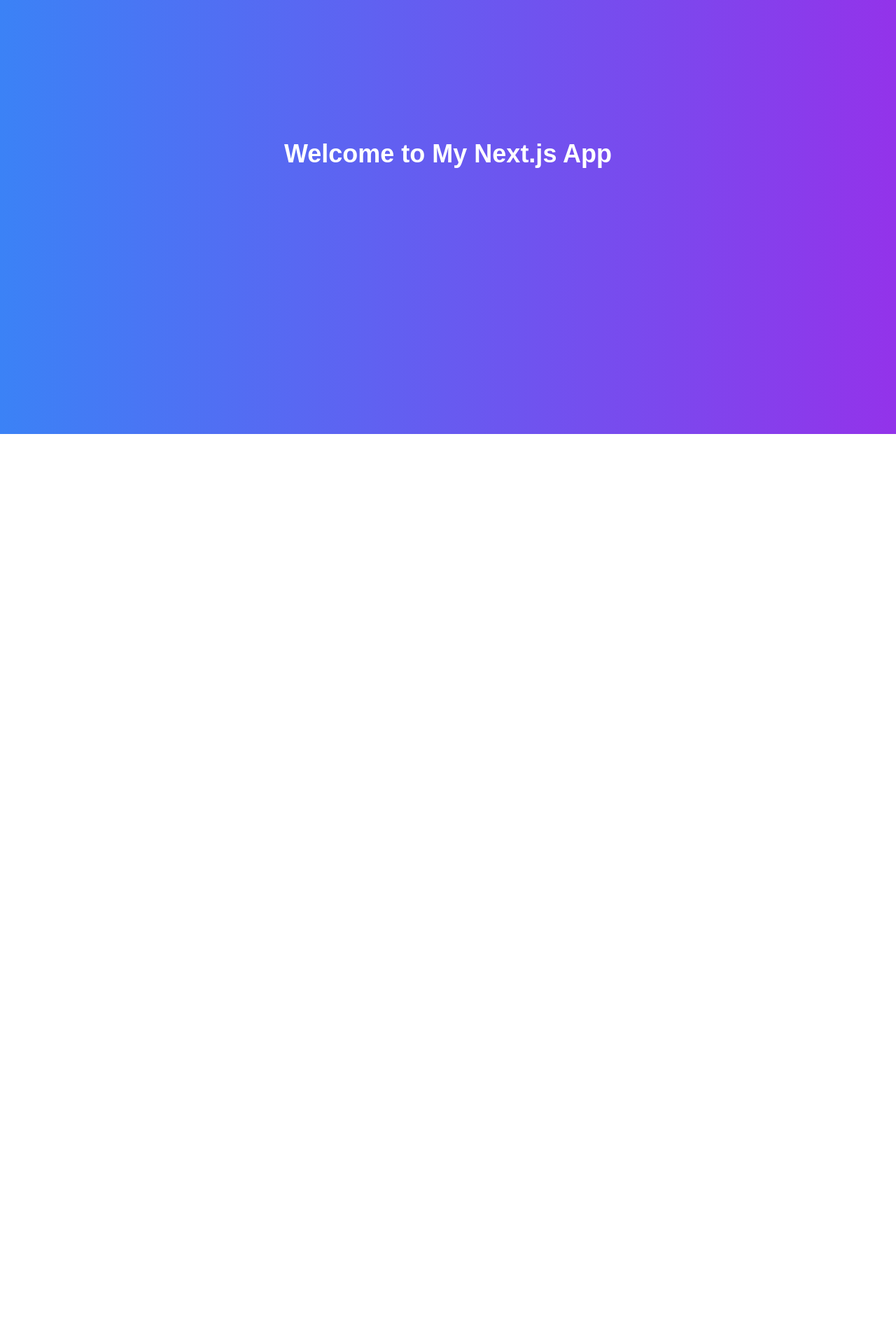
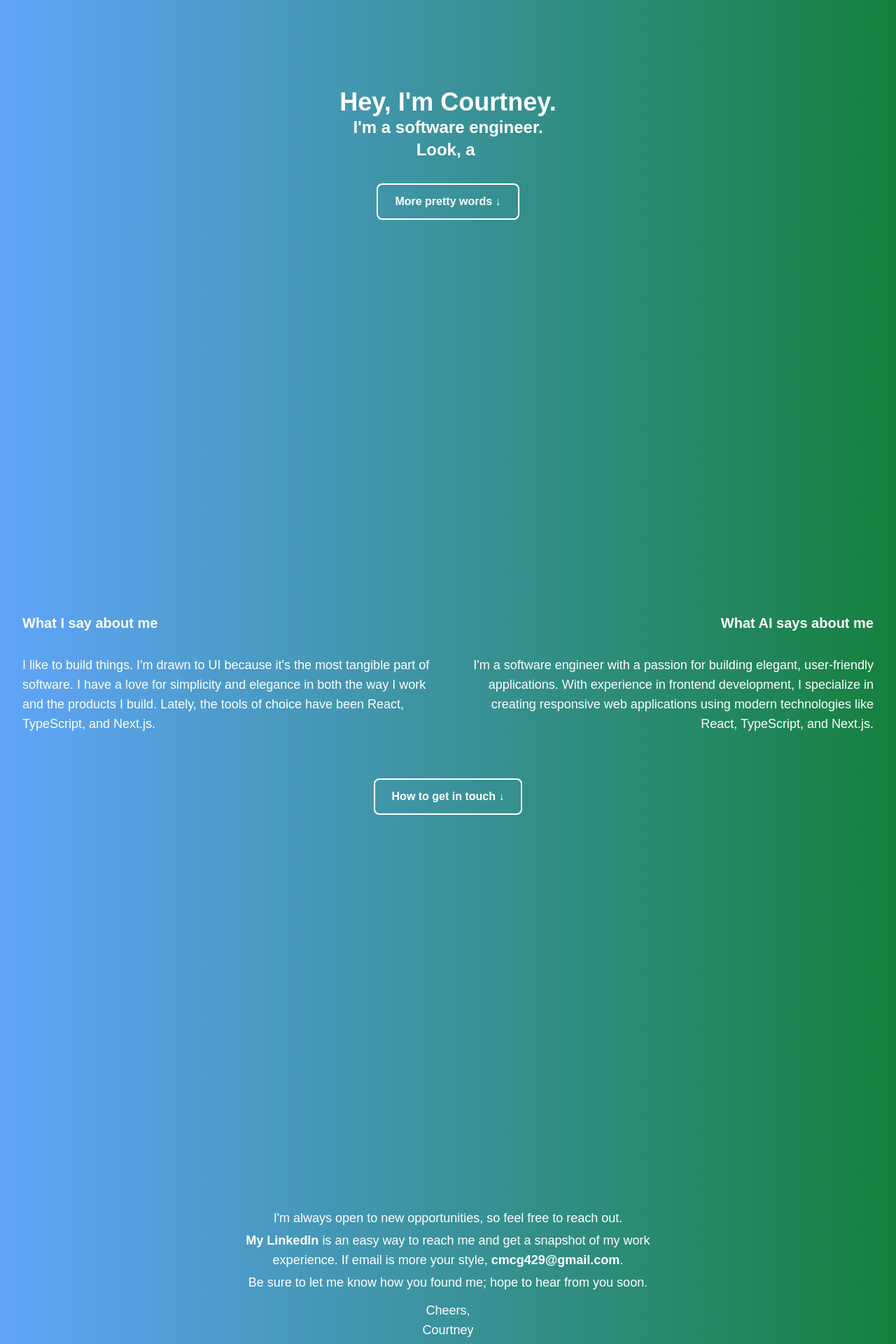
Before and after one commit to cmcgorrill/cmcgorrill.github.io, a Next.js app: page / in a window 1280 px wide. Shown: the part 180-2100 px from the top of the page at 70% size. Before the commit the page ends 800 px from the top, so only its background shows below. Built offline with nearby package versions, Linux system fonts and the light colour scheme.

Commit message:
website content, short n sweet

```diff
--- a/src/app/layout.tsx
+++ b/src/app/layout.tsx
@@ -14,8 +14,8 @@
 });
 
 export const metadata: Metadata = {
-  title: "Create Next App",
-  description: "Generated by create next app",
+  title: "Courtney McGorrill",
+  description: "Courtney McGorrill's portfolio",
 };
 
 export default function RootLayout({
--- a/src/app/page.tsx
+++ b/src/app/page.tsx
@@ -1,10 +1,93 @@
+"use client"
+
+import { TypeAnimation } from 'react-type-animation'
 
 export default function Home() {
   return (
-    <div className="flex items-center justify-center min-h-screen bg-gradient-to-r from-blue-500 to-purple-600">
-      <h1 className="text-4xl font-bold text-white text-center">
-        Welcome to My Next.js App
-      </h1>
+    <div className="flex flex-col items-center justify-center min-h-screen bg-gradient-to-r from-blue-400 to-green-700">
+      <div className="flex flex-col items-center justify-center min-h-screen w-full">
+        <h1 className="text-4xl font-bold text-white text-center">
+          Hey, I&apos;m Courtney.
+        </h1>
+        <h3 className="text-2xl font-bold text-white text-center">I&apos;m a software engineer.</h3>
+        <h3 className="text-2xl font-bold text-white text-center">
+
+          <TypeAnimation
+            sequence={[
+              "I can prove it.",
+              2000,
+              "Look, an animation!",
+              1000,
+              "Told ya.",
+              1000,
+            ]}
+            wrapper="span"
+            preRenderFirstString={true}
+            cursor={true}
+            repeat={0}
+            className="text-white"
+          />
+        </h3>
+        <button
+          onClick={() => {
+            window.scrollTo({
+              top: window.innerHeight,
+              behavior: 'smooth'
+            });
+          }}
+          className="mt-8 px-6 py-3 bg-transparent text-white border-2 border-white rounded-lg font-semibold hover:bg-white hover:text-blue-500 transition-all"
+        >
+          More pretty words ↓
+        </button>
+      </div>
+      <div className="h-screen flex flex-col items-center justify-center gap-8">
+        <div className="flex flex items-center justify-center px-8 gap-12">
+          <div className="flex flex-col items-start justify-center gap-8">
+            <h3 className="text-white text-xl font-bold max-w-2xl text-left">What I say about me</h3>
+            <p className="text-white text-lg max-w-2xl text-left">
+              I like to build things. I'm drawn to UI because it's the most tangible part of software.
+              I have a love for simplicity and elegance in both the way I work and the products I build.
+              Lately, the tools of choice have been React, TypeScript, and Next.js.
+            </p>
+          </div>
+          <div className="flex flex-col items-end justify-center gap-8">
+            <h3 className="text-white text-xl font-bold max-w-2xl text-right">What AI says about me</h3>
+            <p className="text-white text-lg max-w-2xl text-right">
+              I'm a software engineer with a passion for building elegant, user-friendly applications.
+              With experience in frontend development, I specialize in creating responsive web applications
+              using modern technologies like React, TypeScript, and Next.js.
+            </p>
+          </div>
+        </div>
+        <button
+          onClick={() => {
+            window.scrollTo({
+              top: window.innerHeight*2,
+              behavior: 'smooth'
+            });
+          }}
+          className="mt-8 px-6 py-3 bg-transparent text-white border-2 border-white rounded-lg font-semibold hover:bg-white hover:text-blue-500 transition-all"
+        >
+          How to get in touch ↓
+        </button>
+      </div>
+      <div className="h-screen flex flex-col items-center justify-center gap-1">
+        <p className="text-white text-lg max-w-2xl text-center">
+          I'm always open to new opportunities, so feel free to reach out.
+        </p>
+        <p className="text-white text-lg max-w-2xl text-center">
+          <a href="https://www.linkedin.com/in/connor-mcgrew/" className="text-white font-bold">My LinkedIn </a>
+          is an easy way to reach me and get a snapshot of my work experience. If email is more your style,
+          <a href="mailto:cmcg429@gmai.com" className="text-white font-bold"> cmcg429@gmail.com</a>.
+        </p>
+        <p className="text-white text-lg max-w-2xl text-center">
+          Be sure to let me know how you found me; hope to hear from you soon.
+        </p>
+        <p className="text-white text-lg max-w-2xl text-center mt-2">
+          Cheers,<br/>
+          Courtney
+        </p>
+      </div>
     </div>
   );
 }
```
Also changed, not shown: package.json (+7 -6 lines), 1 other file (tests, documents, lock files or other folders).
